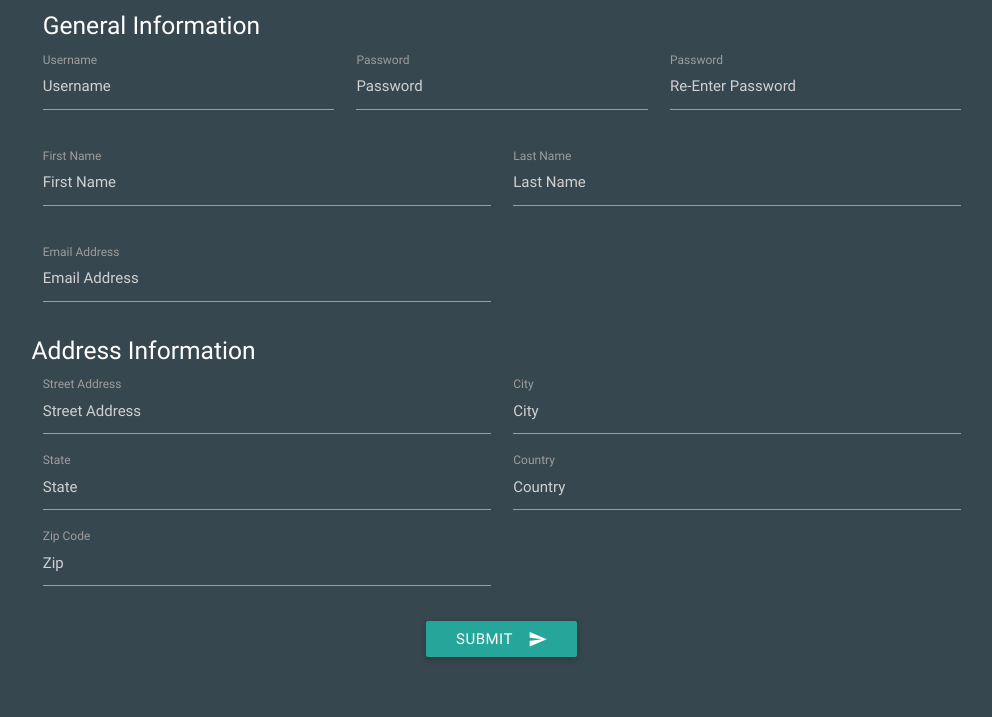
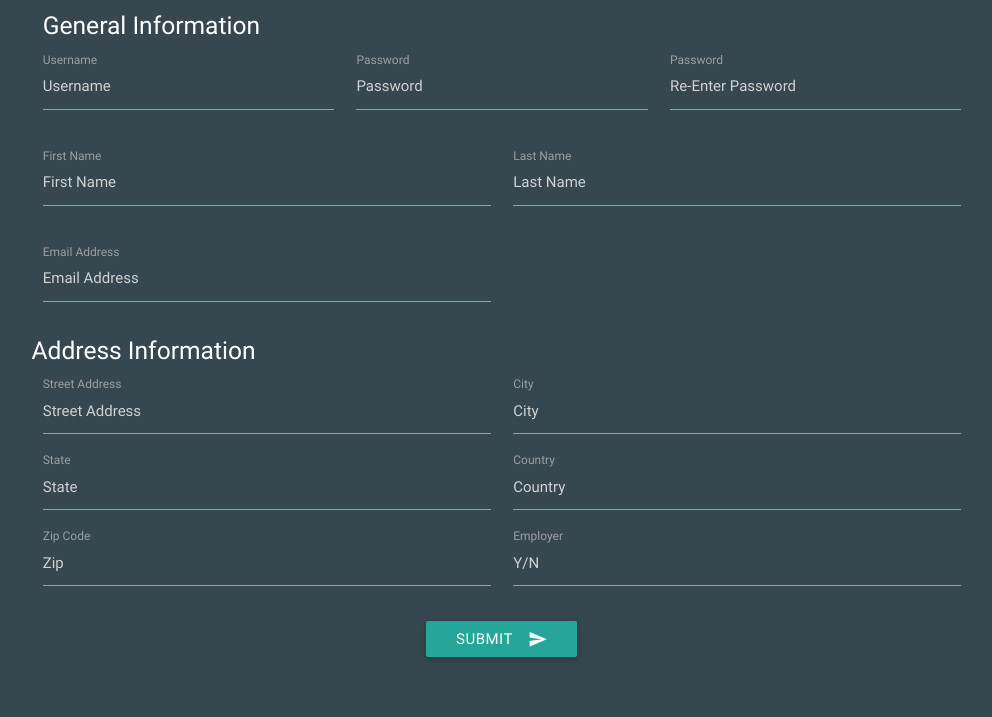
Before and after one commit to kin-kins/Web_Warriors-SOEN6011summer2023, a Flask app: page /login-page in a window 1280 px wide. Shown: the part 741-1458 px from the top of the page, without its empty margins (138-1130 px from the left). Run offline with Flask 2, Linux system fonts and the light colour scheme; some libraries are stand-ins or nearby versions.

Commit message:
updated page for empolyer #47

```diff
--- a/templates/login.html
+++ b/templates/login.html
@@ -15,7 +15,6 @@
         <link type="text/css" rel="stylesheet" href="{{ url_for('static', filename='css/style.css') }}"/>
       <title>Login/Register</title>
   </head>
-
 
   <body class="blue-grey darken-3 white-text">
     <div class="container">
@@ -114,7 +113,16 @@
                             <input placeholder="Zip" name="register_zip" type="text" class="validate">
                             <label for="register_zip">Zip Code</label>
                         </div>
+
+                        <div class="input-field col s6">
+                            <input placeholder="Y/N" name="employer" type="text" class="validate">
+                            <label for="employer">Employer</label>
+                        </div>
+
+
                     </div>
+
+
                     <div class="row">
                         <div class="col s12 m12 l12 center-align">
                             <button class="btn waves-effect waves-light" type="submit" name="action">Submit<i class="material-icons right">send</i>
```
Also changed, not shown: 1 other file.
